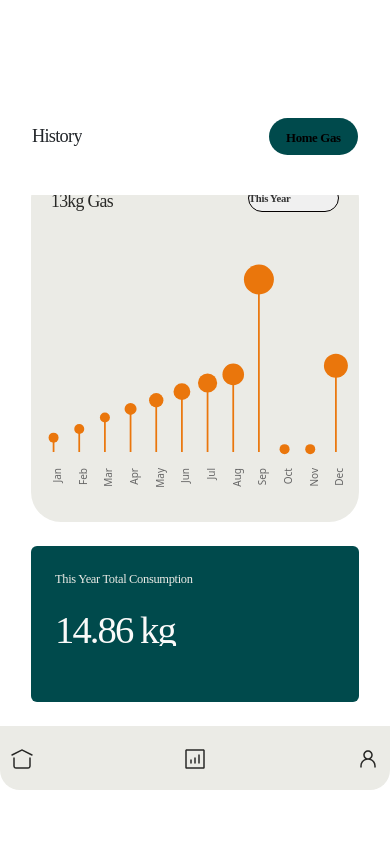
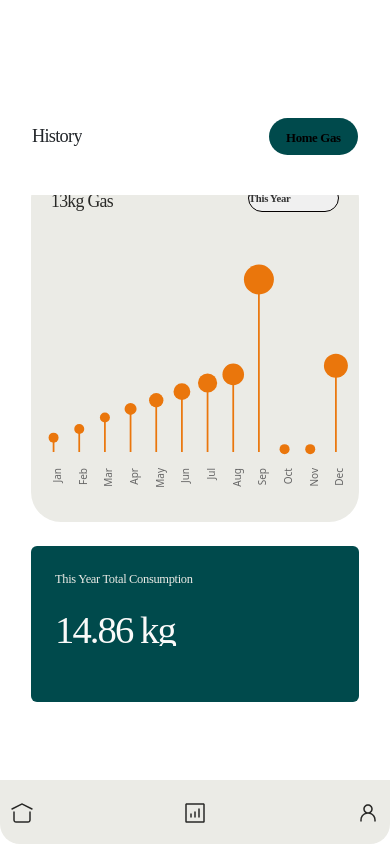
Before and after one commit to sirrotich/my.matx.africa, a React (Vite) app: page /analytics in a window 390 px wide. Built offline with nearby package versions, Linux system fonts and the light colour scheme.

Commit message:
ui- redesign

```diff
--- a/src/styles/GasConsumptionDashboard.css
+++ b/src/styles/GasConsumptionDashboard.css
@@ -1,7 +1,3 @@
-
-html, body {
-    overflow: hidden;
-}
 
   .min-h-screen {
     min-height: 100vh;
@@ -404,6 +400,7 @@ color: var(--text-text-neutral-05, #FAFAF9);
       background: #EBEBE6;
       box-sizing: border-box;
       position: fixed;
+      bottom: 0;
     }
 
     }
--- a/src/styles/Home.css
+++ b/src/styles/Home.css
@@ -3,13 +3,11 @@
     margin: 0;
     padding: 0;
     box-sizing: border-box;
-    overflow: hidden;
   }
 
   body {
     font-family: Arial, sans-serif;
     background-color: #f8f8f8;
-    overflow: hidden;
   }
 
   .home-container {
@@ -26,7 +24,9 @@
     border-radius: 20px;
     border: 10px;
     opacity: 0px;
-    border: 2px solid var(--Colors-Brand-Primary-100, #004A4C)
+    border: 2px solid var(--Colors-Brand-Primary-100, #004A4C);
+    overflow: hidden;
+
 
   }
   .main-top-card{
--- a/src/styles/Login.css
+++ b/src/styles/Login.css
@@ -21,6 +21,8 @@ body {
     justify-content: center;
     align-items: flex-start; /* Slightly top-centered */
     margin-top: -60%; /* Push the form slightly towards the top */
+    overflow: hidden;
+
 }
 
 .login-form-container {
@@ -35,6 +37,7 @@ body {
     display: flex;
     flex-direction: column;
     align-items: flex-start; /* Align items to the start (left) */
+
 }
 
 /* Title */
```
